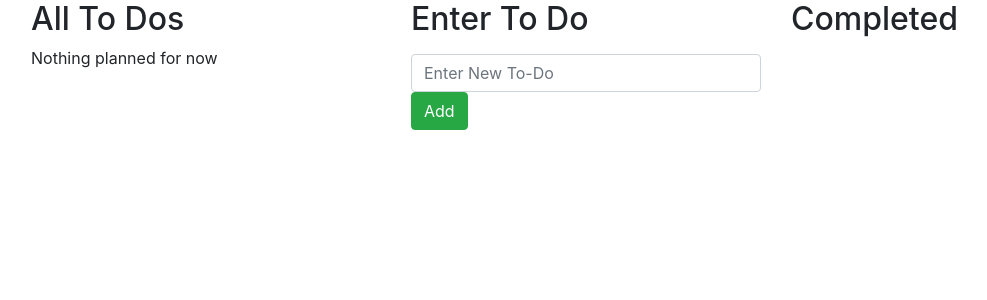
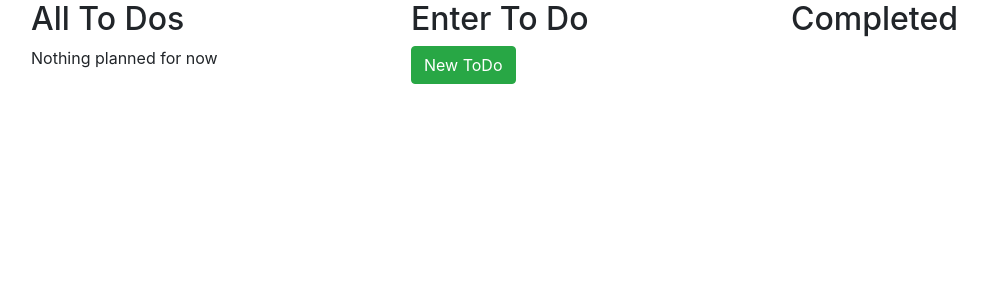
Before and after one commit to brandeddavid/to-do-app-react, a React (Create React App) app: page / in a window 1280 px wide. Shown: the top 300 px of the page, without its empty margins (54-1041 px from the left). Built offline with nearby package versions, Linux system fonts and the light colour scheme.

Commit message:
[Feature]Add new todo button

```diff
--- a/src/App.js
+++ b/src/App.js
@@ -3,23 +3,37 @@ import Home from './pages/home';
 
 class App extends Component {
   state = {
-    toDos: []
+    toDos: [],
+    showInputField: false
   };
 
-  addToDo = (toDo) => {
+  addToDo = toDo => {
     const newToDo = {
       id: Math.random(),
       title: toDo
     };
     this.setState(() => ({
-      toDos: [...this.state.toDos, newToDo]
+      toDos: [...this.state.toDos, newToDo],
+      showInputField: false
+    }));
+  };
+
+  toggleShowInputField = event => {
+    event.preventDefault();
+    this.setState(() => ({
+      showInputField: !this.state.showInputField
     }));
   };
 
   render() {
     return (
       <div className="container">
-        <Home toDos={this.state.toDos} addToDo={this.addToDo} />
+        <Home
+          toDos={this.state.toDos}
+          addToDo={this.addToDo}
+          showInputField={this.state.showInputField}
+          toggleShowInputField={this.toggleShowInputField}
+        />
       </div>
     );
   }
--- a/src/components/input/index.jsx
+++ b/src/components/input/index.jsx
@@ -1,11 +1,12 @@
 import React, { Component } from 'react';
-import { Button, Label, Input } from 'reactstrap';
+import { Button, Input } from 'reactstrap';
 
 class NewToDo extends Component {
   constructor(props) {
     super(props);
     this.state = {
-      todo: ''
+      todo: '',
+      error: null
     };
   }
 
@@ -15,22 +16,28 @@ class NewToDo extends Component {
       [event.target.name]: event.target.value
     });
   };
-  handleAdd = event => {
-      event.preventDefault()
-      this.props.addToDo(this.state.todo)
+
+  handleAdd = (event, toDo) => {
+    if (toDo.length === 0) {
       this.setState(() => ({
-          todo: ''
-      }))
+        error: 'Cannot submit an empty todo'
+      }));
+    } else {
+      this.props.addToDo(this.state.todo);
+      this.setState(() => ({
+        todo: '',
+        error: null
+      }));
     }
-
+  };
 
   render() {
     return (
       <React.Fragment>
+        {this.state.error ? (
+          <div>{this.state.error}</div>
+        ) : (
           <div className="input-field">
-          <Label for="todo">
-            <h2>Enter To Do</h2>
-          </Label>
             <Input
               type="text"
               name="todo"
@@ -40,6 +47,7 @@ class NewToDo extends Component {
               onChange={this.handleChange}
             />
           </div>
+        )}
         <Button
           color="success"
           onClick={event => this.handleAdd(event, this.state.todo)}
--- a/src/pages/home/index.jsx
+++ b/src/pages/home/index.jsx
@@ -1,4 +1,5 @@
 import React, { Component } from 'react';
+import { Button } from 'reactstrap';
 
 // components
 import Display from '../../components/display';
@@ -6,7 +7,7 @@ import NewToDo from '../../components/input';
 
 class Home extends Component {
   render() {
-    const { toDos } = this.props;
+    const { toDos, showInputField } = this.props;
     return (
       <React.Fragment>
         <div className="row">
@@ -16,12 +17,22 @@ class Home extends Component {
               <p>Nothing planned for now</p>
             ) : (
               toDos.map(toDo => {
-                return <Display toDo={toDo} key={toDo.id}/>;
+                return <Display toDo={toDo} key={toDo.id} />;
               })
             )}
           </div>
           <div className="col-md-4">
-            <NewToDo addToDo={this.props.addToDo} />
+            <h2>Enter To Do</h2>
+            {showInputField ? (
+              <NewToDo addToDo={this.props.addToDo} />
+            ) : (
+              <Button
+                color="success"
+                onClick={event => this.props.toggleShowInputField(event)}
+              >
+                New ToDo
+              </Button>
+            )}
           </div>
           <div className="col-md-4">
             <h2>Completed</h2>
```
Lines whose indentation alone changed are shown as unchanged.
